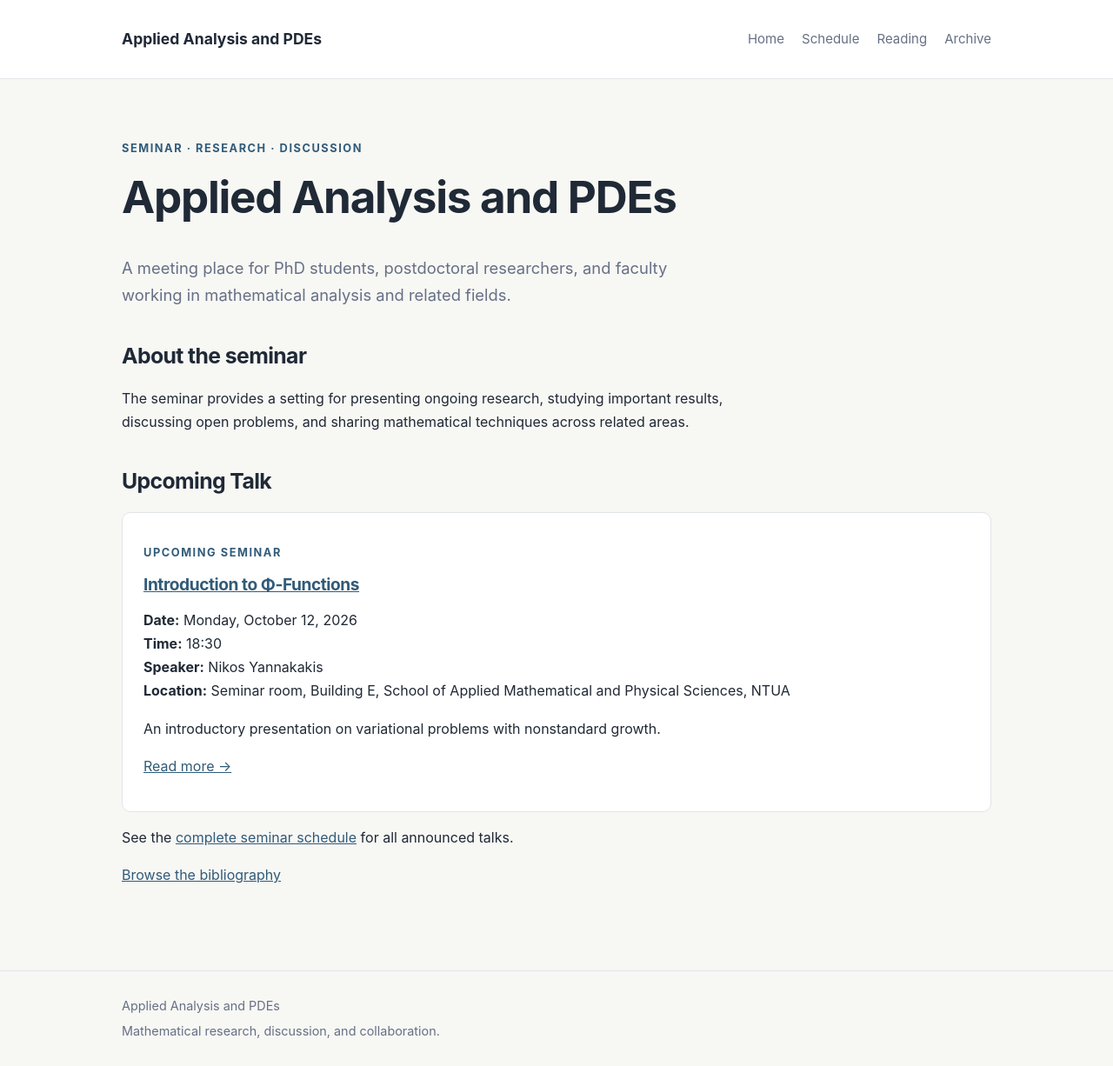
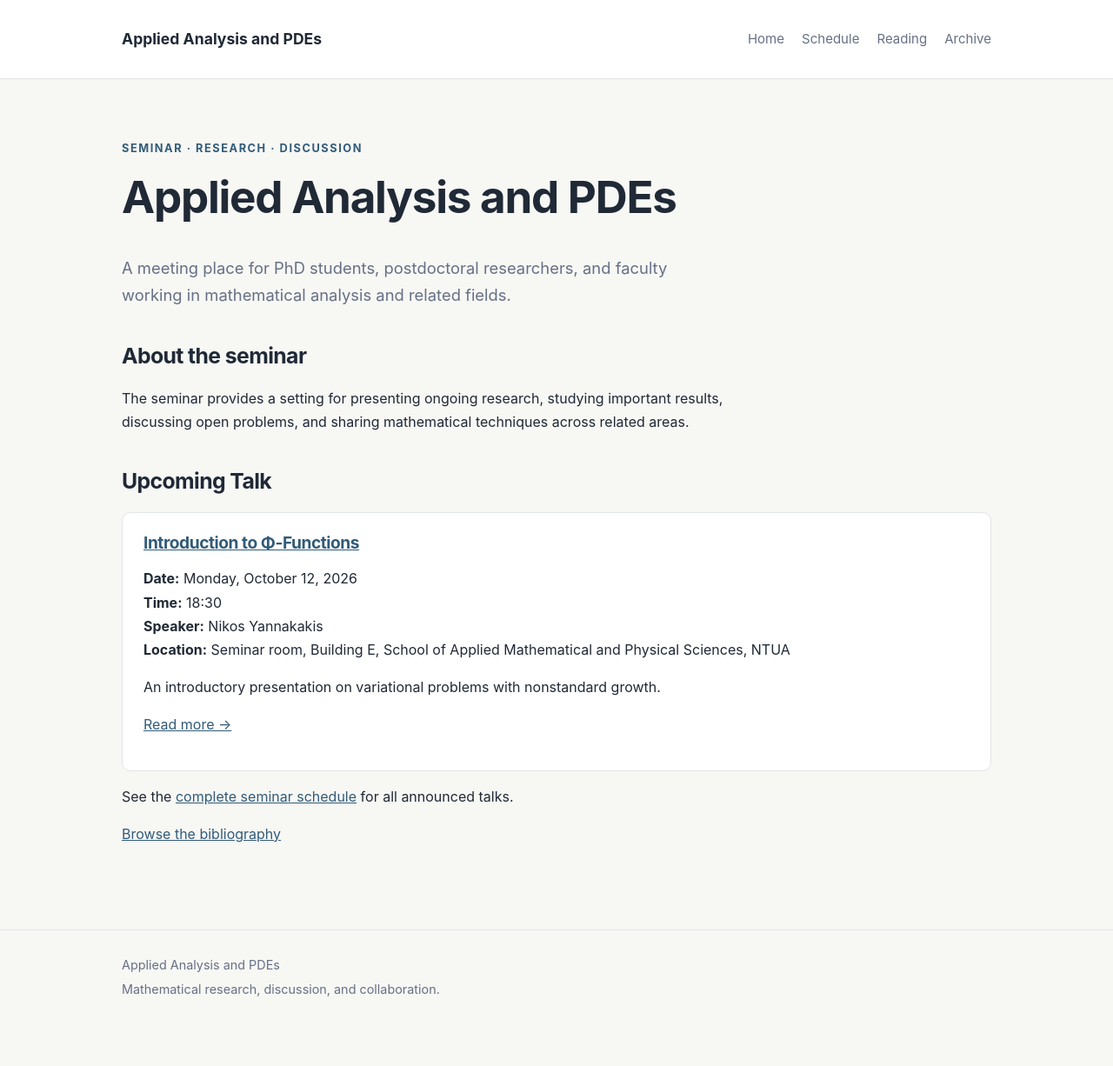
Before and after one commit to gvpantazis/math-seminar, a Jekyll site: the page built from index.md, in a window 1280 px wide. Shown: the whole page at 87% size. Built offline with Jekyll 4.4.1, drawn with Linux system fonts in a browser that asks for light colours; after the commit the page ends 1179 px from its top, so only the background shows below that.

Commit message:
Update index.md

```diff
--- a/index.md
+++ b/index.md
@@ -27,8 +27,6 @@ mathematical techniques across related areas.
 
 <div class="talk-card">
 
-<p class="eyebrow">UPCOMING SEMINAR</p>
-
 <h3><a href="{{ talk.url | relative_url }}">{{ talk.title }}</a></h3>
 
 <p><strong>Date:</strong> {{ talk.date | date: "%A, %B %-d, %Y" }}<br>
```
